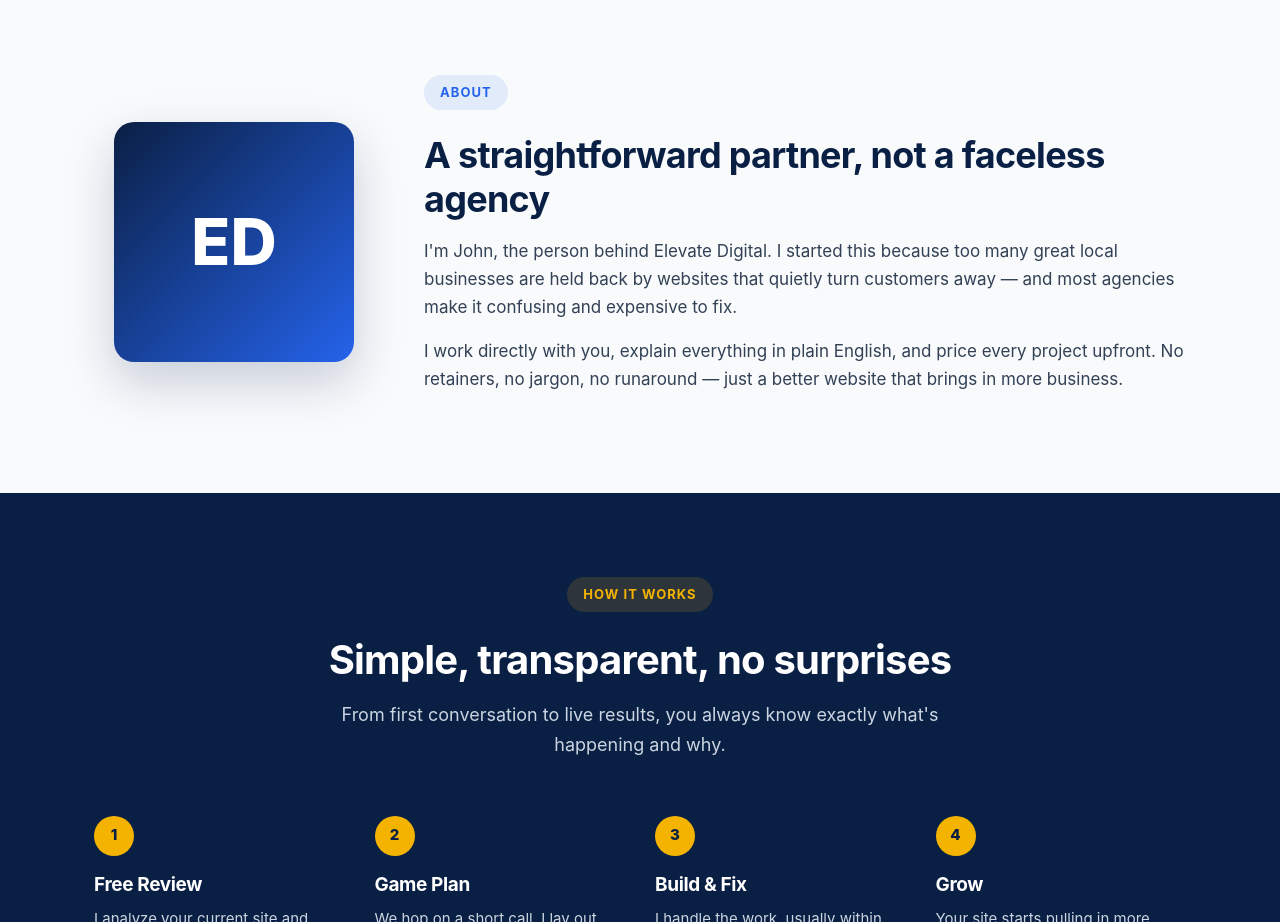
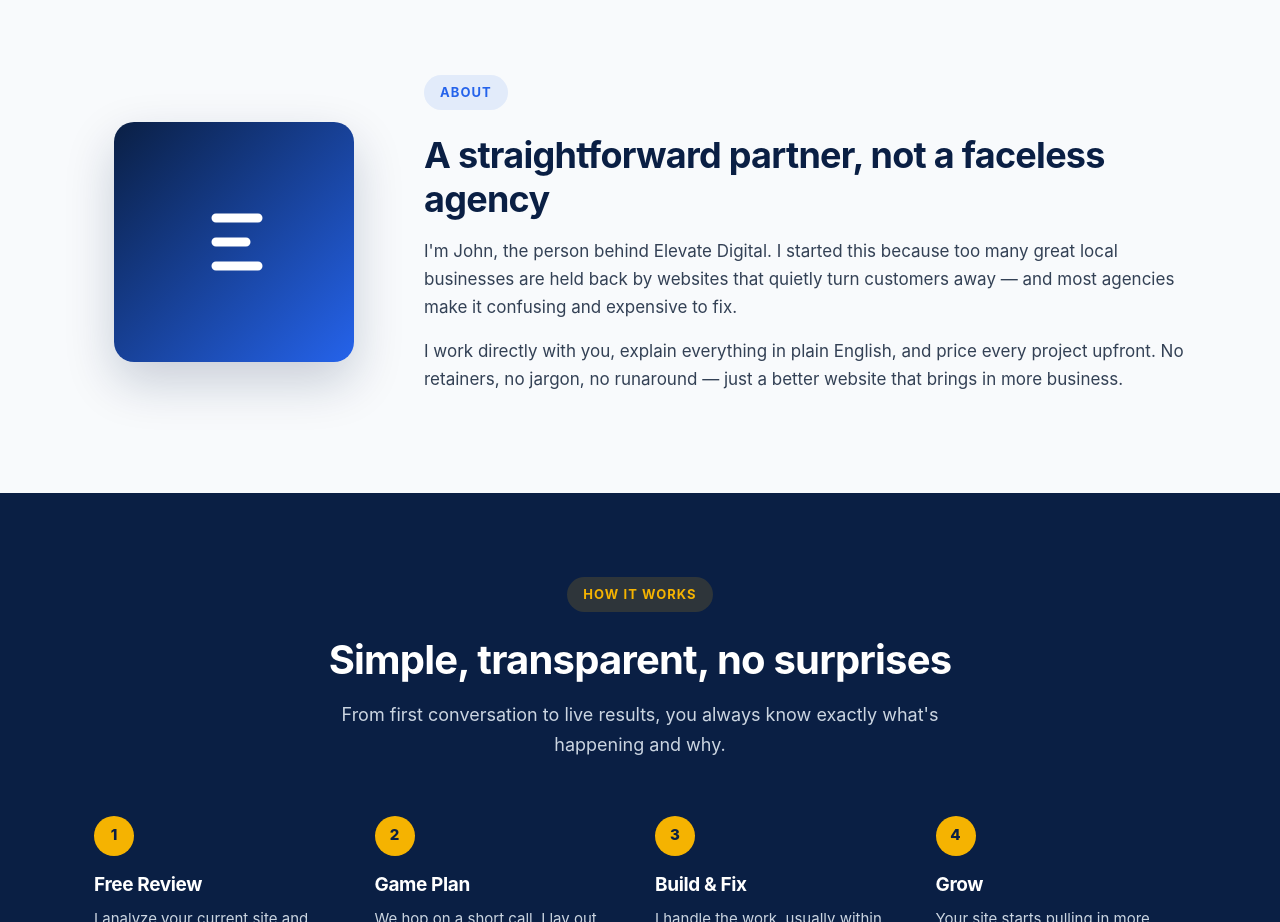
Before and after one commit to johnclawthelegend/elevate-digital, a plain HTML site: page index.html in a window 1280 px wide. Shown: the part 1960-2882 px from the top of the page. Drawn offline with Linux system fonts and the light colour scheme.

Commit message:
Replace 'ED' placeholder in About section with logo mark
The footer and nav used the proper Elevate Digital logo, but the About
section still showed a flat 'ED' text block, which looked unfinished.
Swap it for the same three-bar logo mark on the brand gradient.

```diff
--- a/index.html
+++ b/index.html
@@ -132,7 +132,8 @@
   .about { background: var(--light); }
   .about-wrap { display:grid; grid-template-columns: 280px 1fr; gap:50px; align-items:center; }
   @media (max-width:760px){ .about-wrap { grid-template-columns:1fr; text-align:center; } }
-  .about-photo { width:240px; height:240px; margin:0 auto; border-radius:20px; background:linear-gradient(135deg,var(--navy),var(--accent)); display:grid; place-items:center; color:#fff; font-size:64px; font-weight:800; box-shadow:0 20px 50px rgba(10,31,68,.2); }
+  .about-photo { width:240px; height:240px; margin:0 auto; border-radius:20px; background:linear-gradient(135deg,var(--navy),var(--accent)); display:grid; place-items:center; color:#fff; box-shadow:0 20px 50px rgba(10,31,68,.2); }
+  .about-photo svg { width:120px; height:120px; display:block; }
   .about-text h2 { color:var(--navy); font-size:clamp(26px,4vw,36px); margin-bottom:16px; }
   .about-text p { color:#334155; font-size:17px; margin-bottom:16px; }
 
@@ -270,7 +271,7 @@
 <section id="about" class="about">
   <div class="container">
     <div class="about-wrap">
-      <div class="about-photo">ED</div>
+      <div class="about-photo"><svg viewBox='0 0 40 40' aria-label='Elevate Digital' role='img'><path d='M14 12 H28 M14 20 H24 M14 28 H28' stroke='#fff' stroke-width='3' stroke-linecap='round'/></svg></div>
       <div class="about-text">
         <span class="eyebrow" style="background:rgba(37,99,235,.1);color:var(--accent);">About</span>
         <h2>A straightforward partner, not a faceless agency</h2>
```
